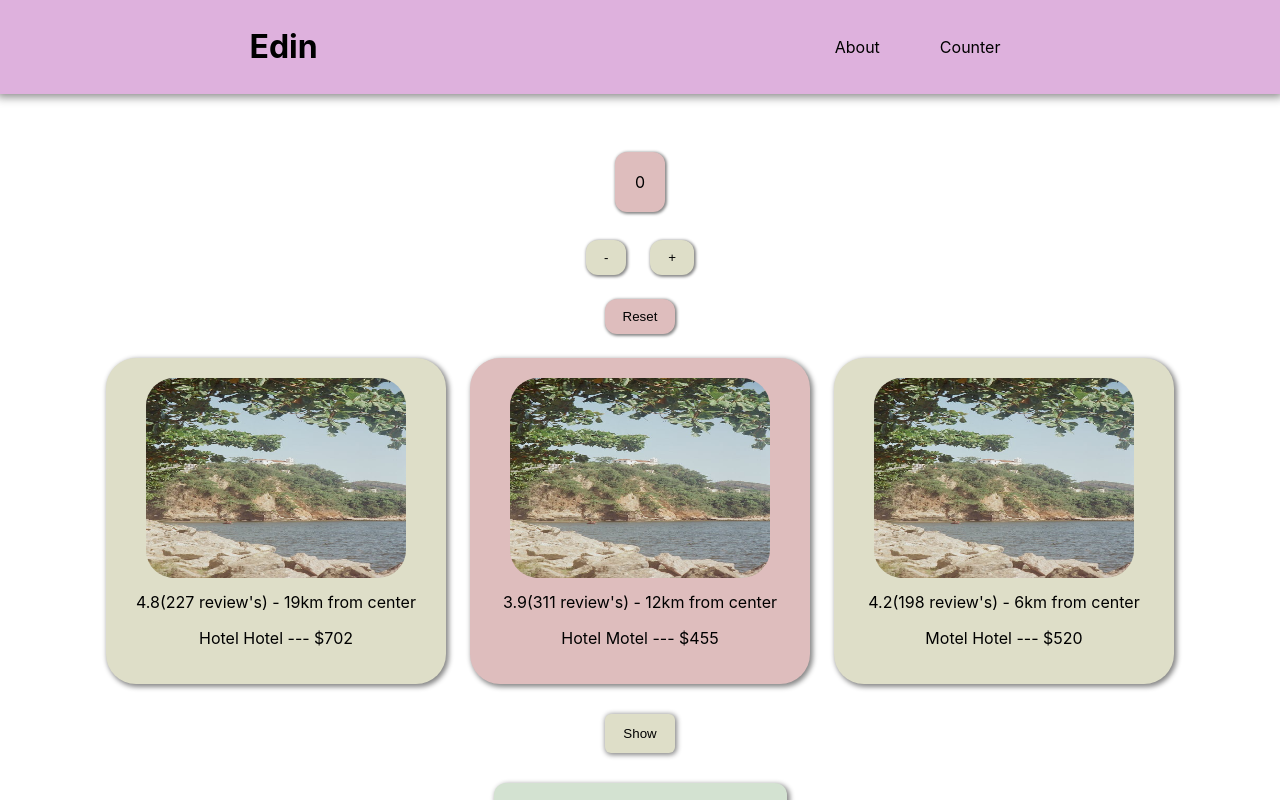
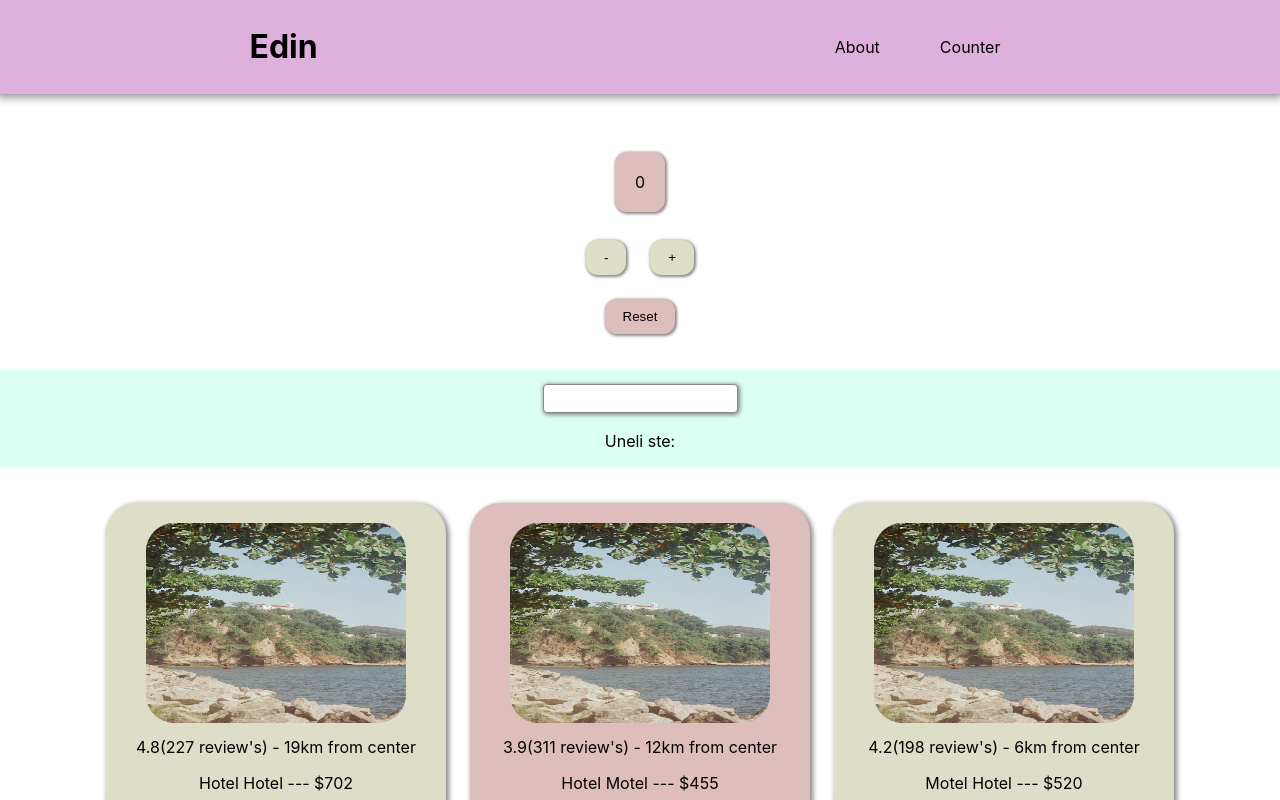
Before and after one commit to edinmavric/React-First-App, a React (Create React App) app: page / in a window 1280 px wide. Shown: the top 800 px of the page. Built offline with nearby package versions, Linux system fonts and the light colour scheme.

Commit message:
added input with reading value and displaying it to the screen

```diff
--- a/src/App.js
+++ b/src/App.js
@@ -5,6 +5,7 @@ import Footer from './components/Footer/Footer';
 import Card from './components/Card/Card';
 import Form from './components/RegistrationForm/RegistrationForm';
 import { useState } from 'react';
+import InputValue from './components/Input/InputValue';
 
 const cardData = [
   {
@@ -66,6 +67,7 @@ const App = () => {
     <>
       <Header title="Edin" li1="About" li2="Counter" />
       <Counter sub="-" add="+" reset="Reset" />
+      <InputValue />
       <div className="card-container">
         {cardData.map(card => {
           if (card.id >= 4) {
--- a/src/components/Counter/Counter.js
+++ b/src/components/Counter/Counter.js
@@ -6,12 +6,12 @@ const Counter = ({ sub, add, reset }) => {
   const [counterColor, setCounterColor] = useState('neutral');
 
   const colorChangerHandler = () => {
-    if (counter > 0) {
-      setCounterColor('positive');
+    if (counter === 0) {
+      setCounterColor('neutral');
     } else if (counter < 0) {
       setCounterColor('negative');
     } else {
-      setCounterColor('neutral');
+      setCounterColor('positive');
     }
   };
   const incrementCounterHandler = () => {
@@ -30,6 +30,9 @@ const Counter = ({ sub, add, reset }) => {
   useEffect(() => {
     colorChangerHandler();
   }, [counter]);
+  useEffect(() => {
+    document.title = `You clicked ${counter} times!`;
+  });
 
   return (
     <div className="counter">
--- a/src/components/Input/Input.css
+++ b/src/components/Input/Input.css
@@ -8,4 +8,7 @@ input {
   margin: 2px;
   padding: 6px 8px;
   border-radius: 4px;
+  border: 1px solid #5a5a5a;
+  outline: none;
+  box-shadow: 1px 1px 4px 1px #888;
 }
--- /dev/null
+++ b/src/components/Input/InputValue.css
@@ -0,0 +1,15 @@
+.input-value__container {
+  display: flex;
+  align-items: center;
+  flex-direction: column;
+  margin: 24px 0;
+  background-color: rgba(127, 255, 212, 0.28);
+  padding: 12px 0 0 0;
+}
+.input-value__container input {
+  border: 1px solid #888;
+  outline: none;
+  margin: 2px;
+  padding: 6px 8px;
+  border-radius: 4px;
+}
--- /dev/null
+++ b/src/components/Input/InputValue.js
@@ -0,0 +1,19 @@
+import './InputValue.css';
+import { useRef, useState } from 'react';
+
+const InputValue = () => {
+  const [inputValue, setInputValue] = useState('');
+
+  const inputChangeHandler = event => {
+    setInputValue(event.target.value);
+  };
+
+  return (
+    <div className="input-value__container">
+      <input value={inputValue} onChange={event => inputChangeHandler(event)} />
+      <p>Uneli ste: {inputValue}</p>
+    </div>
+  );
+};
+
+export default InputValue;
```
